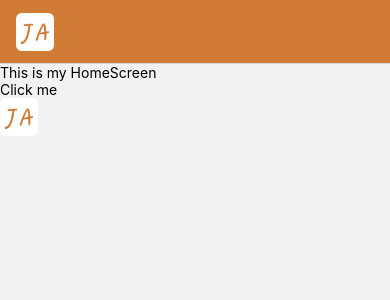
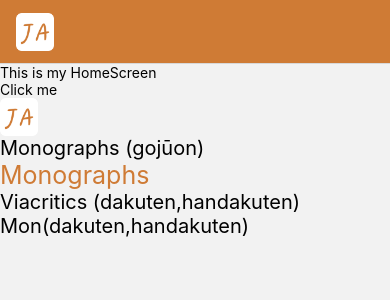
Before and after one commit to BusuRN/japaneseApp, a React Native app: screen /Home in a window 390 px wide. Shown: the top 300 px of the page. Built offline with nearby package versions, Linux system fonts and the light colour scheme.

Commit message:
created title component, added title example on homescreen

```diff
--- /dev/null
+++ b/src/components/Title.tsx
@@ -0,0 +1,25 @@
+import {StyleSheet, Text, TextStyle, View} from 'react-native';
+import React, {FC} from 'react';
+import {BLACK} from '../consts/COLORS';
+
+interface Props {
+  title: string | number | boolean;
+  style?: TextStyle;
+}
+
+const Title: FC<Props> = ({title, style}) => {
+  return (
+    <View>
+      <Text style={style || styles.title}>{title}</Text>
+    </View>
+  );
+};
+
+export default Title;
+
+const styles = StyleSheet.create({
+  title: {
+    fontSize: 20,
+    color: BLACK,
+  },
+});
--- a/src/screens/HomeScreen.tsx
+++ b/src/screens/HomeScreen.tsx
@@ -1,6 +1,8 @@
 import {Pressable, StyleSheet, Text, View} from 'react-native';
 import React from 'react';
 import Logo from './../components/Logo';
+import Title from '../components/Title';
+import {ACCENT} from '../consts/COLORS';
 const HomeScreen = ({navigation}) => {
   return (
     <View>
@@ -12,10 +14,20 @@ const HomeScreen = ({navigation}) => {
         <Text>Click me</Text>
       </Pressable>
       <Logo />
+      <Title title={'Monographs (gojūon)'} />
+      <Title title={'Monographs'} style={styles.customTitle} />
+      <Title title={'Viacritics (dakuten,handakuten)'} />
+      <Title title={'Mon(dakuten,handakuten)'} />
+      <Title title={true} />
     </View>
   );
 };
 
 export default HomeScreen;
 
-const styles = StyleSheet.create({});
+const styles = StyleSheet.create({
+  customTitle: {
+    fontSize: 25,
+    color: ACCENT,
+  },
+});
```
